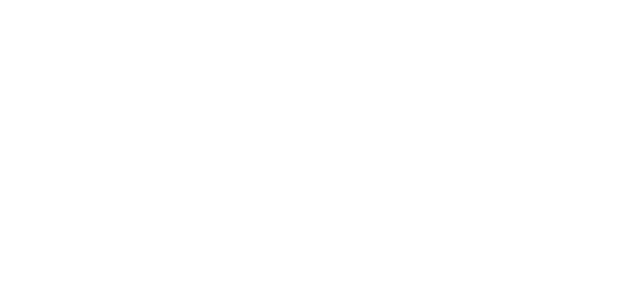
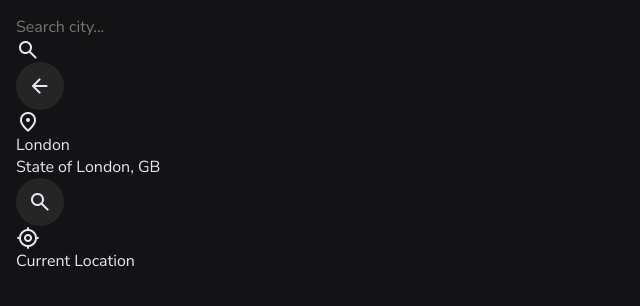
Before and after one commit to richerduong/cloud-catcher, a plain HTML site: page index.html in a window 1280 px wide. Shown: the whole page, without its empty margins (0-640 px from the left). Drawn offline with Linux system fonts and the light colour scheme.

Commit message:
Fix icons not loading

```diff
--- /dev/null
+++ b/assets/css/style.css
@@ -0,0 +1,209 @@
+:root {
+
+  /*colors*/
+  --primary: #B5A1E5;
+  --on-primary: #100E17;
+  --background: #131214;
+  --on-background: #EAE6F2;
+  --surface: #1D1C1F;
+  --on-surface: #DDDAE5;
+  --on-surface-variant: #7B7980;
+  --on-surface-variant-2: #B9B6BF;
+  --outline: #3E3D40;
+  --bg-aqi-1: #89E589;
+  --on-bg-aqi-1: #1F331F;
+  --bg-aqi-2: #E5DD89;
+  --on-bg-aqi-2: #33311F;
+  --bg-aqi-3: #E5C089;
+  --on-bg-aqi-3: #332B1F;
+  --bg-aqi-4: #E58989;
+  --on-bg-aqi-4: #331F1F;
+  --bg-aqi-5: #E589B7;
+  --on-bg-aqi-5: #331F29;
+  --white: hsl(0, 0%, 100%);
+  --white-alpha-4: hsla(0, 0%, 100%, 0.04);
+  --white-alpha-8: hsla(0, 0%, 100%, 0.08);
+  --black-alpha-10: hsla(0, 0%, 0%, 0.1);
+
+  /* gradient */
+  --gradient-1: linear-gradient(180deg, hsla(270, 5%, 7%, 0) 0%, hsla(270, 5%, 7%, 0.8) 65%, hsl(270, 5%, 7%) 100%);
+  --gradient-2: linear-gradient(180deg, hsla(260, 5%, 12%, 0) 0%, hsla(260, 5%, 12%, 0.8) 65%, hsl(260, 5%, 12%) 100%);
+
+  /* typography */
+  --ff-nunito-sans: 'Nunito Sans', sans-serif;
+
+  /* font size */
+  --heading: 5.6rem;
+  --title-1: 2rem;
+  --title-2: 1.8rem;
+  --title-3: 1.6rem;
+  --body-1: 2.2rem;
+  --body-2: 2rem;
+  --body-3: 1.6rem;
+  --label-1: 1.4rem;
+  --label-2: 1.2rem;
+
+  /* font weight */
+  --weight-regular: 400;
+  --weight-semiBold: 600;
+
+  /* box shadow */
+  --shadow-1: 0px 1px 3px hsla(0, 0%, 0%, 0.5);
+  --shadow-2: 0px 3px 6px hsla(0, 0%, 0%, 0.4);
+
+  /* border radius */
+  --radius-28: 28px;
+  --radius-16: 16px;
+  --radius-pill: 500px;
+  --radius-circle: 50%;
+
+  /* transition */
+  --transition-short: 100ms ease;
+}
+
+/* reset */
+
+
+*,
+*::before,
+*::after {
+  margin: 0;
+  padding: 0;
+  box-sizing: border-box;
+}
+
+li { list-style: none; }
+
+a,
+img,
+span,
+input,
+button { display: block;}
+
+a {
+  color: inherit;
+  text-decoration: none;
+}
+
+img { height: auto; }
+
+input,
+button {
+  background: none;
+  border: none;
+  color: inherit;
+  font: inherit;
+}
+
+input { width: 100%; }
+
+button { cursor: pointer; }
+
+sub { vertical-align: baseline; }
+
+sup {vertical-align: top; }
+
+sub, sup { font-size: 0.75em; }
+
+html {
+  font-family: var(--ff-nunito-sans);
+  font-size: 10px;
+  scroll-behavior: smooth;
+}
+
+body {
+  background-color: var(--background);
+  color: var(--on-background);
+  font-size: var(--body-3);
+  overflow: hidden;
+}
+
+:focus-visible {
+  outline: 2px solid var(--white);
+  outline-offset: 2px;
+}
+
+::selection { background-color: var(--white-alpha-8); }
+
+::-webkit-scrollbar {
+  width: 6px;
+  height: 6px;
+}
+
+::-webkit-scrollbar-thumb {
+  background-color: var(--white-alpha-8);
+  border-radius: var(--radius-pill);
+}
+
+/* material icon */
+
+@font-face {
+  font-family: 'Material Symbols Rounded';
+  font-style: normal;
+  font-weight: 400;
+  src: url("../font/material-symbol-rounded.woff2") format("woff2"); /* TODO: Might need something here */
+}
+
+.m-icon {
+  font-family: 'Material Symbols Rounded';
+  font-weight: normal;
+  font-style: normal;
+  font-size: 2.4rem;
+  line-height: 1;
+  letter-spacing: normal;
+  text-transform: none;
+  white-space: nowrap;
+  word-wrap: normal;
+  direction: ltr;
+  font-feature-settings: 'liga';
+  -webkit-font-feature-settings: 'liga';
+  -webkit-font-smoothing: antialiased;
+  height: 1em;
+  width: 1em;
+  overflow: hidden;
+}
+
+/* reused style */
+
+.container {
+  max-width: 1600px;
+  width: 100%;
+  margin-inline: auto;
+  padding: 16px;
+}
+
+.icon-btn {
+  background-color: var(--white-alpha-8);
+  width: 48px;
+  height: 48px;
+  display: grid;
+  place-items: center;
+  border-radius: var(--radius-circle);
+}
+
+.has-state { position: relative; }
+
+.has-state:hover { box-shadow: var(--shadow-1); }
+
+.has-state:is(:focus, :focus-visible) { box-shadow: none; }
+
+.has-state::before {
+  content: "";
+  position: absolute;
+  inset: 0;
+  border-radius: inherit;
+  clip-path: circle(100% at 50% 50%);
+  transition: var(--transition-short);
+}
+
+.has-state:hover::before{ background-color: var(--white-alpha-4); }
+
+.has-state:is(:focus, :focus-visible)::before {
+  background-color: var(--white-alpha-8);
+  animation: ripple 250ms ease forwards;
+}
+
+@keyframes ripple {
+  0% { clip-path: circle(0% at 50% 50%); }
+  100% { clip-path: circle(100% at 50% 50%); }
+}
--- a/index.html
+++ b/index.html
@@ -18,13 +18,52 @@
   <link href="https://fonts.googleapis.com/css2?family=Nunito+Sans:wght@400;600&display=swap" rel="stylesheet">
 
   <!--css link-->
-  <link rel="stylesheet" href="style.css">
+  <link rel="stylesheet" href="assets/css/style.css">
 
   <!--js link-->
   <script src="./assets/js/app.js" type="module"></script>
   <script src="./assets/js/route.js" type="module"></script>
 </head>
 <body>
+  <!--header-->
+  <header class="header">
+    <div class="container">
+      <a href="#" class="logo">
+        <!--TODO: Replace this with title logo <img src="./assets/images/logo.png" width="364" height="58" alt="logo">-->
+      </a>
 
+      <div class="search-view" data-search-view>
+        <div class="search-wrapper">
+          <input type="search" name="search" placeholder="Search city..." autocomplete="off" class="search-field" data-search-field>
+          <span class="m-icon">search</span>
+          <button class="icon-btn leading-icon has-state" aria-label="close search" data-search-toggler>
+            <span class="m-icon">arrow_back</span>
+          </button>
+        </div>
+        <div class="search-result" data-search-result>
+          <ul class="view-list" data-search-list>
+            <li class="view-item">
+              <span class="m-icon">location_on</span>
+              <div>
+                <p class="item-title">London</p>
+                <p class="label-2 item-subtitle">State of London, GB</p>
+              </div>
+
+              <a href="#" class="item-link has-state" data-search-toggler></a>
+            </li>
+          </ul>
+        </div>
+      </div>
+      <div class="header-actions">
+        <button class="icon-btn has-state" aria-label="open search" data-search-toggler>
+          <span class="m-icon icon">search</span>
+        </button>
+        <a href="#/current-location" class="btn-primary has-state" data-current-location-btn>
+          <span class="m-icon">my_location</span>
+          <span class="span">Current Location</span>
+        </a>
+      </div>
+    </div>
+  </header>
 </body>
 </html>
--- a/style.css
+++ /dev/null
@@ -1,32 +0,0 @@
-:root {
-
-  /*colors*/
-  --primary: #B5A1E5;
-  --on-primary: #100E17;
-  --background: #131214;
-  --on-background: #EAE6F2;
-  --surface: #1D1C1F;
-  --on-surface: #DDDAE5;
-  --on-surface-variant: #7B7980;
-  --on-surface-variant-2: #B9B6BF;
-  --outline: #3E3D40;
-  --bg-aqi-1: #89E589;
-  --on-bg-aqi-1: #1F331F;
-  --bg-aqi-2: #E5DD89;
-  --on-bg-aqi-2: #33311F;
-  --bg-aqi-3: #E5C089;
-  --on-bg-aqi-3: #332B1F;
-  --bg-aqi-4: #E58989;
-  --on-bg-aqi-4: #331F1F;
-  --bg-aqi-5: #E589B7;
-  --on-bg-aqi-5: #331F29;
-  --white: hsl(0, 0%, 100%);
-  --white-alpha-4: hsla(0, 0%, 100%, 0.04);
-  --white-alpha-8: hsla(0, 0%, 100%, 0.08);
-  --black-alpha-10: hsla(0, 0%, 0%, 0.1);
-
-  /*gradient*/
-  --gradient-1: linear-gradient(180deg, hsla(270, 5%, 7%, 0) 0%, hsla(270, 5%, 7%, 0.8) 65%, hsl(270, 5%, 7%) 100%);
-  --gradient-2: linear-gradient(180deg, hsla(260, 5%, 12%, 0) 0%, hsla(260, 5%, 12%, 0.8) 65%, hsl(260, 5%, 12%) 100%);
-
-}
```
Also changed, not shown: assets/font/material-symbol-rounded.woff2 (added), 1 other file.
